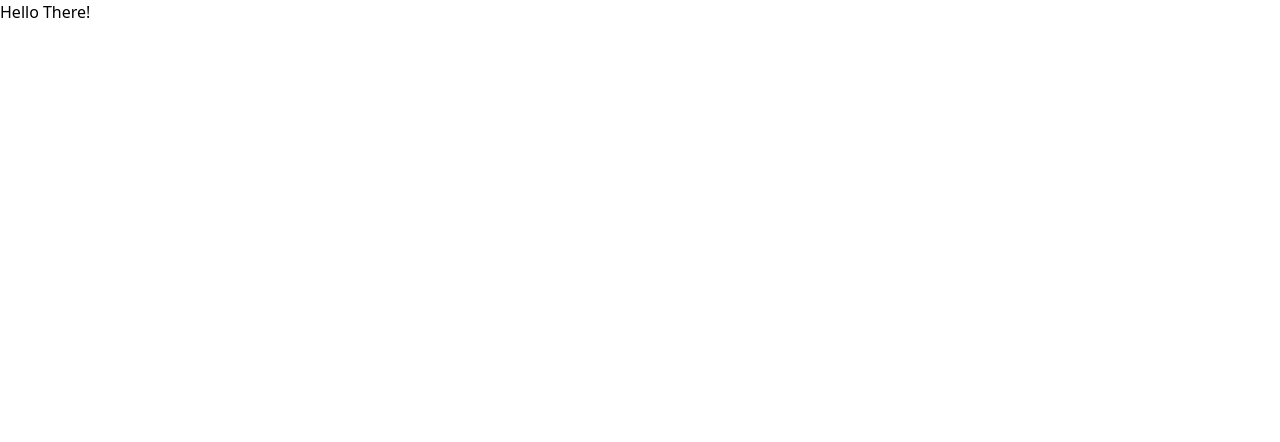
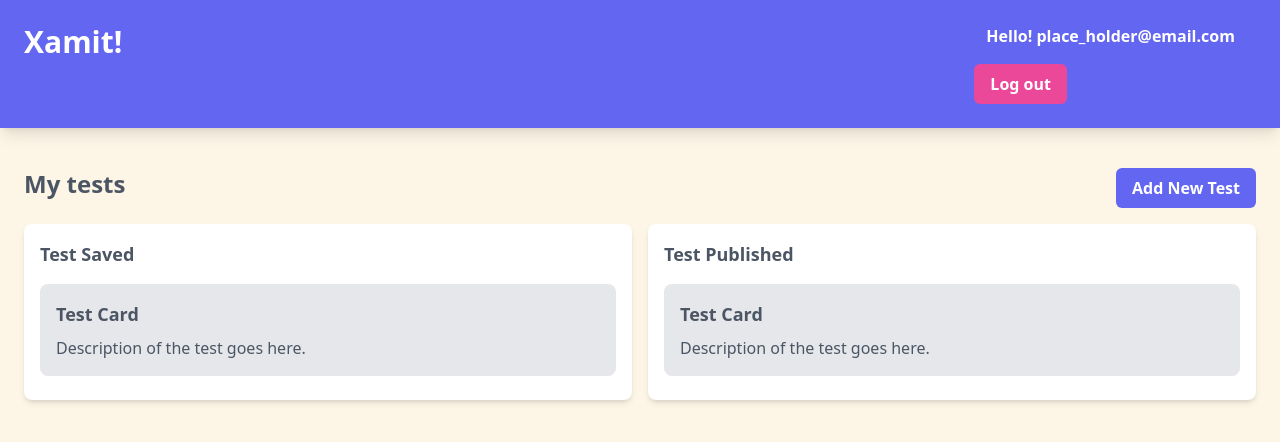
Before and after one commit to Xize-Wu/xamit, a Next.js app: page /1 in a window 1280 px wide. Shown: the top 442 px of the page. Built offline with nearby package versions, Linux system fonts and the light colour scheme.

Commit message:
add single test card

```diff
--- /dev/null
+++ b/src/components/frontpage/my_tests.js
@@ -0,0 +1,25 @@
+import Test from "./test_card"
+
+export default function My_Tests (){
+    return (
+        <body>
+        <div className="container mx-auto p-6">
+          <div className="flex justify-between mb-4">
+          <h1 className="text-2xl font-semibold mt-4  text-gray-600">My tests</h1>
+          <button class="bg-indigo-500 text-white font-semibold px-4 py-2 rounded-md mt-4 hover:bg-indigo-600">Add New Test</button>
+          </div>
+          <div className="flex">
+            <div className="w-1/2 bg-white p-4 rounded-lg shadow-md">
+              <h2 className="text-lg font-semibold mb-2 text-gray-600">Test Saved</h2>
+              <Test/>
+            </div>
+
+            <div className="w-1/2 bg-white p-4 rounded-lg shadow-md ml-4 text-gray-600">
+              <h2 className="text-lg font-semibold mb-2 text-gray-600">Test Published</h2>
+              <Test/>
+            </div>
+          </div>
+        </div>
+      </body>
+    )
+}
--- /dev/null
+++ b/src/components/frontpage/test_card.js
@@ -0,0 +1,6 @@
+export default function Test() {
+   return(<div class="bg-gray-200 p-4 rounded-lg mt-4 mb-2 text-gray-600">
+        <h3 class="text-lg font-semibold mb-2">Test Card</h3>
+        <p>Description of the test goes here.</p>
+    </div>)
+}
--- a/src/components/header/header.js
+++ b/src/components/header/header.js
@@ -1,8 +1,15 @@
+import Link from 'next/link'
+
 export default function Header() {
     return (<>
-        <div class="bg-indigo-500 p-6">
-            <div class="container mx-auto">
-                <h1 class="text-white text-3xl font-bold">Xamit!</h1>
+        <div className="bg-indigo-500 p-6 shadow-lg flex">
+            <div className="container mx-auto">
+                <Link href="/"><h1 className="text-white text-3xl font-bold">Xamit!</h1></Link>
+            </div>
+            <div>
+            <span className="mx-auto font-semibold text-white px-3">Hello! place_holder@email.com</span>
+            <button class="bg-pink-500 text-white font-semibold px-4 py-2 rounded-md mt-4 hover:bg-pink-600">Log out</button>
+
             </div>
         </div>
     </>)
--- a/src/pages/1.js
+++ b/src/pages/1.js
@@ -1,4 +1,15 @@
-export default function Test() {
-    return(<>
-    Hello There!
-    </>)}
+import dynamic from 'next/dynamic'
+import Header from '@/components/header/header'
+const NoSSR = dynamic(() => import("@/components/frontpage/my_tests"), { ssr: false })
+
+
+export default function Temp_Test() {
+
+    return (
+        <main className='min-h-screen flex flex-col  bg-beige'>
+            <Header/>
+            <NoSSR/>
+        </main>
+
+    )
+}
```
